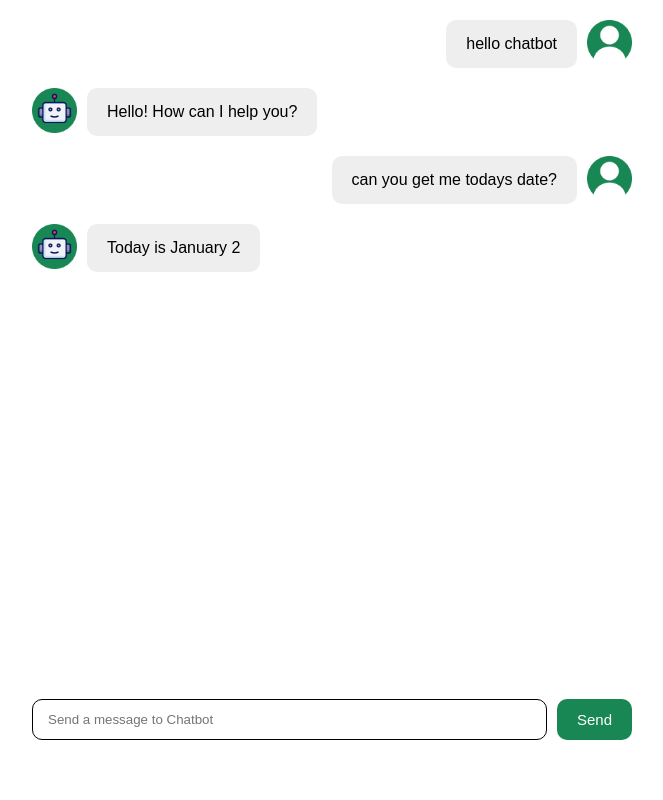
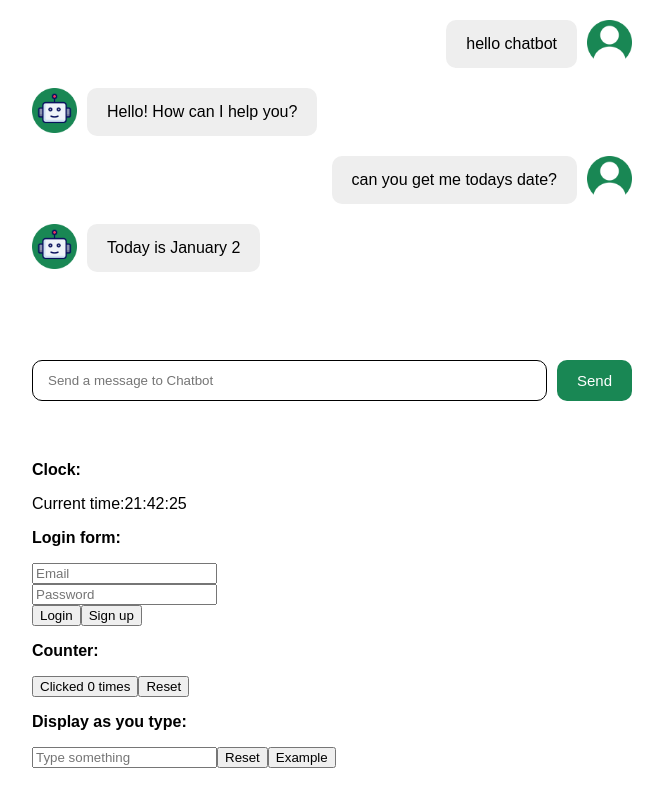
Before and after one commit to FilipTota/react-course, a React (Vite) app in the folder chatbot-project/: page / in a window 1280 px wide. Shown: the whole page, without its empty margins (308-971 px from the left). Built offline with nearby package versions, Linux system fonts and the light colour scheme.

Commit message:
adding some practice code and updating ChatInput with additional functionality (loding before getting response from robot, ability to send message with key "Enter" and prevent sending message when input is empty)

```diff
--- a/chatbot-project/package.json
+++ b/chatbot-project/package.json
@@ -10,6 +10,7 @@
     "preview": "vite preview"
   },
   "dependencies": {
+    "dayjs": "^1.11.13",
     "react": "^18.3.1",
     "react-dom": "^18.3.1",
     "supersimpledev": "^8.4.0"
--- a/chatbot-project/src/App.jsx
+++ b/chatbot-project/src/App.jsx
@@ -2,6 +2,8 @@ import { useState } from "react";
 import { ChatInput } from "./components/ChatInput";
 import ChatMessages from "./components/ChatMessages"; // default export
 import "./App.css";
+
+import { PracticeCode } from "./components/PracticeCode";
 
 const App = () => {
   // save the data/information for chat messages using react state
@@ -47,6 +49,7 @@ const App = () => {
         chatMessages={chatMessages}
         setChatMessages={setChatMessages}
       />
+      <PracticeCode />
     </div>
   );
 };
--- a/chatbot-project/src/components/ChatInput.jsx
+++ b/chatbot-project/src/components/ChatInput.jsx
@@ -4,12 +4,13 @@ import "./ChatInput.css";
 
 export const ChatInput = ({ chatMessages, setChatMessages }) => {
   const [inputText, setInputText] = useState("");
+  const [isLoading, setIsLoading] = useState(false);
 
   const saveInputText = (event) => {
     setInputText(event.target.value);
   };
 
-  const sendMessage = () => {
+  const sendMessage = async () => {
     // chatMessages.push({
     //   id: crypto.randomUUID(), // generates random id string
     //   message: "test",
@@ -38,8 +39,24 @@ export const ChatInput = ({ chatMessages, setChatMessages }) => {
     // with this variable, we have data saved inside variable and then be setChatMessages with that varibale and both user and robot message will be displayed
     setChatMessages(newChatMessages);
 
+    // setInputText is set to "" because we want to set value property from <input /> to empty
+    setInputText("");
+
+    // set message to loading before we get the response
+    // we set array directly to setChatMessage to not update state immediately, state is updated after all of the code is finished and the loading response gets overwriten by robot response at the end of this function
+    setChatMessages([
+      ...newChatMessages,
+      {
+        id: crypto.randomUUID(),
+        message: "Loading...",
+        sender: "robot",
+      },
+    ]);
+    // set isLoadin to true before we get response to avoid sending new message
+    setIsLoading(true);
+
     // Chatbot external library to get the response:
-    const response = Chatbot.getResponse(inputText);
+    const response = await Chatbot.getResponseAsync(inputText);
 
     // set new message (this time from robot/chatbot response)
     setChatMessages([
@@ -50,9 +67,8 @@ export const ChatInput = ({ chatMessages, setChatMessages }) => {
         sender: "robot",
       },
     ]);
-
-    // setInputText is set to "" because we want to set value property from <input /> to empty
-    setInputText("");
+    // set isLoading to false after we get reponse to allow new messages to be send
+    setIsLoading(false);
   };
 
   return (
@@ -64,8 +80,18 @@ export const ChatInput = ({ chatMessages, setChatMessages }) => {
         onChange={saveInputText}
         value={inputText} // controlled input -> using the value prop, we can controll the text inside that textbox
         className="chat-input"
+        onKeyDown={(e) => {
+          if (e.key === "Enter") {
+            if (isLoading === false && inputText !== "") sendMessage();
+          } else if (e.key === "Escape") {
+            setInputText("");
+          }
+        }}
       />
-      <button onClick={sendMessage} className="send-button">
+      <button
+        onClick={isLoading || inputText === "" ? () => {} : sendMessage}
+        className="send-button"
+      >
         Send
       </button>
     </div>
--- /dev/null
+++ b/chatbot-project/src/components/PracticeCode.css
@@ -0,0 +1,7 @@
+.practice-code-title {
+  font-weight: bold;
+}
+
+.practice-code-container {
+  margin: 1em 0;
+}
--- /dev/null
+++ b/chatbot-project/src/components/PracticeCode.jsx
@@ -0,0 +1,76 @@
+import { useState } from "react";
+import dayjs from "dayjs";
+import "./PracticeCode.css";
+
+export const PracticeCode = () => {
+  const [currentTime, setCurrentTime] = useState(dayjs().format("HH:mm:ss"));
+  const [count, setCount] = useState(0);
+  const [text, setText] = useState("");
+
+  // clock that gets updated every 1 sec
+  const updateCurrentTime = () => {
+    setInterval(() => {
+      setCurrentTime(dayjs().format("HH:mm:ss"));
+    }, 1000);
+  };
+  updateCurrentTime();
+
+  // update count
+  const updateCounter = () => {
+    setCount(count + 1);
+  };
+  const resetCounter = () => {
+    setCount(0);
+  };
+
+  // display as you type
+  const displayText = (e) => {
+    setText(e.target.value);
+  };
+  const resetText = () => {
+    setText("");
+  };
+  const displayExampleText = () => {
+    setText("Example");
+  };
+
+  return (
+    <>
+      <span className="practice-code-title">Clock:</span>
+      <p>Current time:{currentTime}</p>
+
+      <span className="practice-code-title">Login form:</span>
+      <div className="practice-code-container">
+        <div>
+          <input type="email" placeholder="Email" />
+        </div>
+        <div>
+          <input type="password" placeholder="Password" />
+        </div>
+        <div>
+          <button>Login</button>
+          <button>Sign up</button>
+        </div>
+      </div>
+
+      <span className="practice-code-title">Counter:</span>
+      <div className="practice-code-container">
+        <button onClick={updateCounter}>Clicked {count} times</button>
+        <button onClick={resetCounter}>Reset</button>
+      </div>
+
+      <span className="practice-code-title">Display as you type:</span>
+      <div className="practice-code-container">
+        <input
+          type="text"
+          placeholder="Type something"
+          onChange={displayText}
+          value={text}
+        />
+        <button onClick={resetText}>Reset</button>
+        <button onClick={displayExampleText}>Example</button>
+        <p>{text}</p>
+      </div>
+    </>
+  );
+};
```
Also changed, not shown: 1 other file (tests, documents, lock files or other folders).
